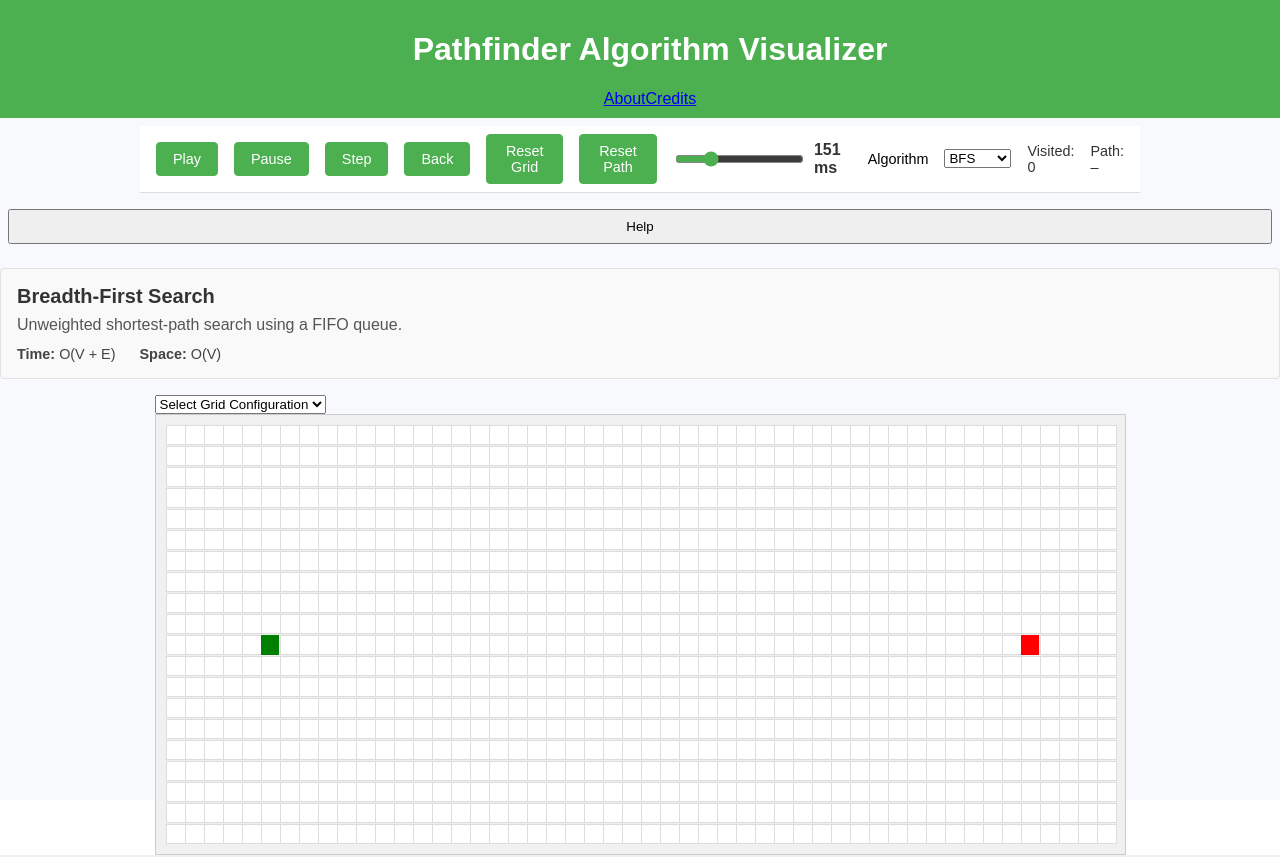
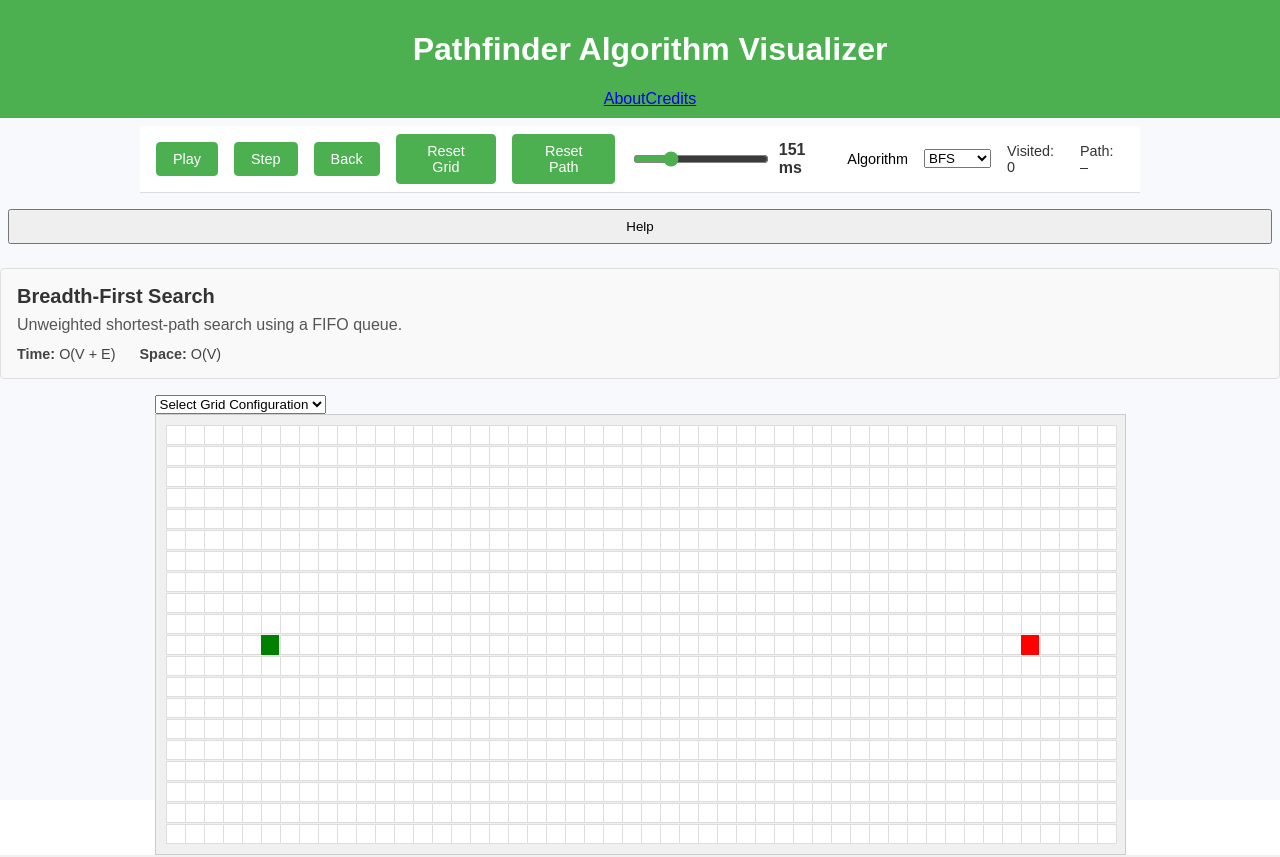
Before and after one commit to Jwmarsh16/pathfinding-algorithm, a React (Vite) app in the folder client/: page / in a window 1280 px wide. Shown: the top 857 px of the page. Built offline with nearby package versions, Linux system fonts and the light colour scheme.

Commit message:
Wire play/pause toggle handler
Pass isPlaying and onTogglePlay props to ControlPanel, replacing
separate onPlay/onPause handlers. This ensures the single toggle
button correctly dispatches play or pause based on current state

```diff
--- a/client/src/App.jsx
+++ b/client/src/App.jsx
@@ -9,6 +9,7 @@ import Grid from './components/Grid/Grid'
 import Footer from './components/Footer'
 import './styles/global.css'
 
+// thunks & actions
 import {
   initializeSteps,
   processStep,
@@ -31,7 +32,8 @@ function App() {
     noPathFound,
     speed,
     steps,
-    selectedAlgorithm
+    selectedAlgorithm,
+    isPlaying
   } = useSelector(state => state.pathfinder)
 
   const [helpOpen, setHelpOpen] = useState(false)
@@ -40,44 +42,32 @@ function App() {
   const stepHoldRef = useRef(null)
   const backHoldRef = useRef(null)
 
-  // Repeat stepping while holding Step
+  // Repeat stepping forward while holding “Step”
   useEffect(() => {
     if (isStepHolding) {
-      if (stepHoldRef.current) clearInterval(stepHoldRef.current)
-      const delay = computeAnimationDelay(speed)
-      stepHoldRef.current = setInterval(() => dispatch(processStep()), delay)
+      clearInterval(stepHoldRef.current)
+      stepHoldRef.current = setInterval(
+        () => dispatch(processStep()),
+        computeAnimationDelay(speed)
+      )
     } else {
-      if (stepHoldRef.current) {
-        clearInterval(stepHoldRef.current)
-        stepHoldRef.current = null
-      }
+      clearInterval(stepHoldRef.current)
     }
-    return () => {
-      if (stepHoldRef.current) {
-        clearInterval(stepHoldRef.current)
-        stepHoldRef.current = null
-      }
-    }
+    return () => clearInterval(stepHoldRef.current)
   }, [isStepHolding, speed, dispatch])
 
-  // Repeat stepping back while holding Back
+  // Repeat stepping back while holding “Back”
   useEffect(() => {
     if (isBackHolding) {
-      if (backHoldRef.current) clearInterval(backHoldRef.current)
-      const delay = computeAnimationDelay(speed)
-      backHoldRef.current = setInterval(() => dispatch(back()), delay)
+      clearInterval(backHoldRef.current)
+      backHoldRef.current = setInterval(
+        () => dispatch(back()),
+        computeAnimationDelay(speed)
+      )
     } else {
-      if (backHoldRef.current) {
-        clearInterval(backHoldRef.current)
-        backHoldRef.current = null
-      }
+      clearInterval(backHoldRef.current)
     }
-    return () => {
-      if (backHoldRef.current) {
-        clearInterval(backHoldRef.current)
-        backHoldRef.current = null
-      }
-    }
+    return () => clearInterval(backHoldRef.current)
   }, [isBackHolding, speed, dispatch])
 
   const handleStep = () => {
@@ -88,10 +78,11 @@ function App() {
     }
   }
 
-  const handleStepHoldStart = () => setIsStepHolding(true)
-  const handleStepHoldEnd   = () => setIsStepHolding(false)
-  const handleBackHoldStart = () => setIsBackHolding(true)
-  const handleBackHoldEnd   = () => setIsBackHolding(false)
+  // Toggle play/pause
+  const handleTogglePlay = () => {
+    if (isPlaying) dispatch(pause())
+    else          dispatch(play())
+  }
 
   return (
     <div className="app">
@@ -104,14 +95,14 @@ function App() {
       )}
 
       <ControlPanel
-        onPlay={() => dispatch(play())}
-        onPause={() => dispatch(pause())}
+        isPlaying={isPlaying}
+        onTogglePlay={handleTogglePlay}
         onStep={handleStep}
         onBack={() => dispatch(back())}
-        onStepHoldStart={handleStepHoldStart}
-        onStepHoldEnd={handleStepHoldEnd}
-        onBackHoldStart={handleBackHoldStart}
-        onBackHoldEnd={handleBackHoldEnd}
+        onStepHoldStart={() => setIsStepHolding(true)}
+        onStepHoldEnd={() => setIsStepHolding(false)}
+        onBackHoldStart={() => setIsBackHolding(true)}
+        onBackHoldEnd={() => setIsBackHolding(false)}
         onResetGrid={() => dispatch(resetGridThunk())}
         onResetPath={() => dispatch(resetPathThunk())}
         onSpeedChange={e => dispatch(changeSpeed(Number(e.target.value)))}
--- a/client/src/components/ControlPanel.jsx
+++ b/client/src/components/ControlPanel.jsx
@@ -5,8 +5,8 @@ import { computeAnimationDelay } from '../utils/animationHelpers'
 import './ControlPanel.css'
 
 function ControlPanel({
-  onPlay,
-  onPause,
+  isPlaying,
+  onTogglePlay,
   onStep,
   onBack,
   onStepHoldStart,
@@ -23,20 +23,18 @@ function ControlPanel({
 }) {
   return (
     <div className="control-panel">
+      {/* Toggle Play/Pause */}
       <button
         type="button"
-        onClick={() => { console.log('▶️ Play clicked'); onPlay() }}
+        onClick={() => {
+          console.log(isPlaying ? '⏸️ Pause clicked' : '▶️ Play clicked')
+          onTogglePlay()
+        }}
       >
-        Play
+        {isPlaying ? 'Pause' : 'Play'}
       </button>
 
-      <button
-        type="button"
-        onClick={() => { console.log('⏸️ Pause clicked'); onPause() }}
-      >
-        Pause
-      </button>
-
+      {/* Step */}
       <button
         type="button"
         onMouseDown={() => { console.log('⏭️ Step hold start'); onStepHoldStart() }}
@@ -47,6 +45,7 @@ function ControlPanel({
         Step
       </button>
 
+      {/* Back */}
       <button
         type="button"
         onMouseDown={() => { console.log('⏮️ Back hold start'); onBackHoldStart() }}
@@ -57,7 +56,7 @@ function ControlPanel({
         Back
       </button>
 
-      {/* Reset Grid: clears to fresh empty grid */}
+      {/* Reset Grid */}
       <button
         type="button"
         onClick={() => { console.log('🔄 Reset Grid clicked'); onResetGrid() }}
@@ -65,7 +64,7 @@ function ControlPanel({
         Reset Grid
       </button>
 
-      {/* Reset Path: clears only visited & path markings */}
+      {/* Reset Path */}
       <button
         type="button"
         onClick={() => { console.log('♻️ Reset Path clicked'); onResetPath() }}
@@ -73,6 +72,7 @@ function ControlPanel({
         Reset Path
       </button>
 
+      {/* Speed Slider */}
       <div className="control-panel__slider">
         <input
           type="range"
@@ -88,6 +88,7 @@ function ControlPanel({
         <span>{computeAnimationDelay(speed)} ms</span>
       </div>
 
+      {/* Algorithm Dropdown */}
       <label className="control-panel__dropdown" htmlFor="algo-select">
         Algorithm
       </label>
@@ -105,6 +106,7 @@ function ControlPanel({
         <option value="astar">A*</option>
       </select>
 
+      {/* Statistics */}
       <div className="control-panel__stats">
         <span>Visited: {statistics.visitedNodes}</span>
         <span>Path: {statistics.pathLength ?? '–'}</span>
```
